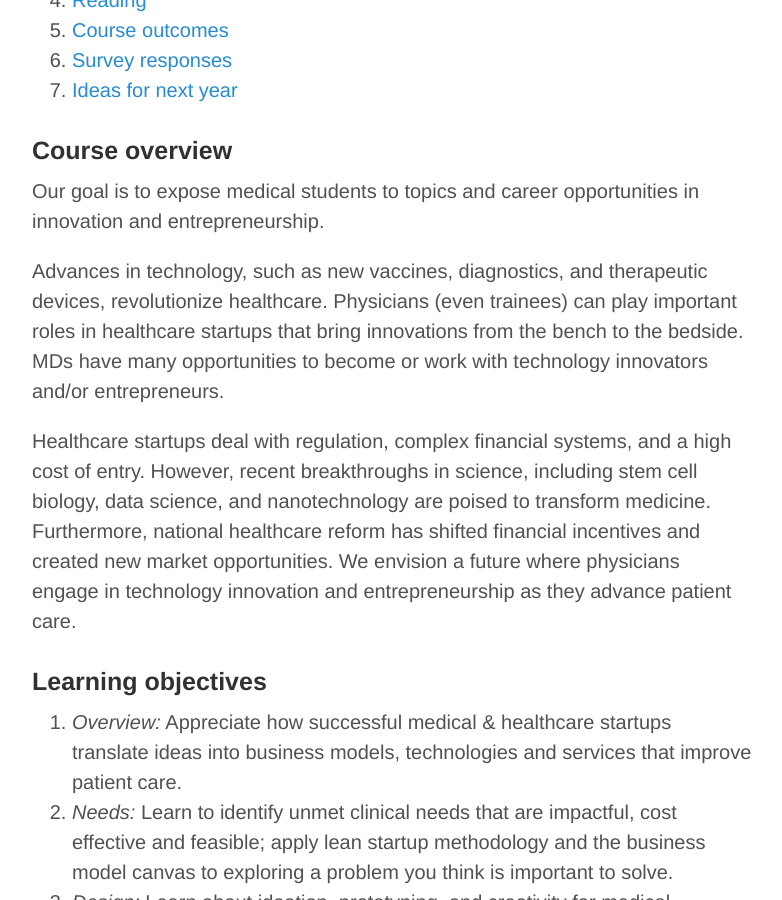
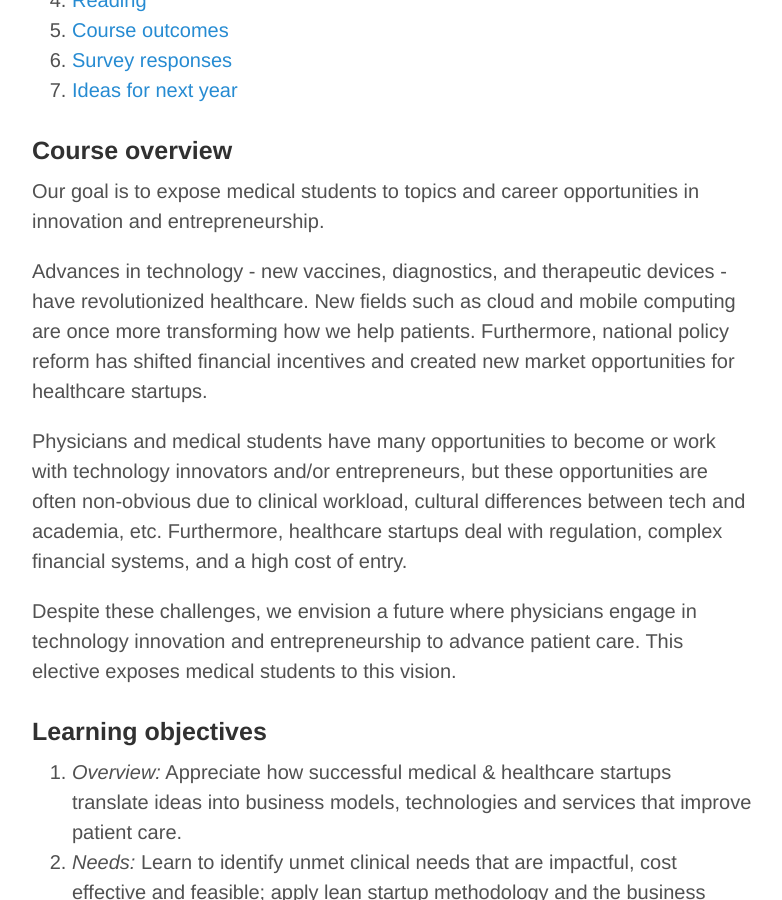
Before and after one commit to erikr/erikr.github.io, a Jekyll site: the page built from iemed.md, in a window 1280 px wide and 900 px high, scrolled down 458 px. Shown: the whole window, without its empty margins (248-1030 px from the left). Built offline with Jekyll 4.4.1, drawn with Linux system fonts in a browser that asks for light colours.

Commit message:
updated iemed

```diff
--- a/iemed.md
+++ b/iemed.md
@@ -22,9 +22,11 @@ Welcome to "Innovation and Entrepreneurship in Medicine" (IEMed), an M2 elective
 
 Our goal is to expose medical students to topics and career opportunities in innovation and entrepreneurship.
 
-Advances in technology, such as new vaccines, diagnostics, and therapeutic devices, revolutionize healthcare. Physicians (even trainees) can play important roles in healthcare startups that bring innovations from the bench to the bedside. MDs have many opportunities to become or work with technology innovators and/or entrepreneurs.
+Advances in technology - new vaccines, diagnostics, and therapeutic devices - have revolutionized healthcare. New fields such as cloud and mobile computing are once more transforming how we help patients. Furthermore, national policy reform has shifted financial incentives and created new market opportunities for healthcare startups.
 
-Healthcare startups deal with regulation, complex financial systems, and a high cost of entry. However, recent breakthroughs in science, including stem cell biology, data science, and nanotechnology are poised to transform medicine. Furthermore, national healthcare reform has shifted financial incentives and created new market opportunities. We envision a future where physicians engage in technology innovation and entrepreneurship as they advance patient care.
+Physicians and medical students have many opportunities to become or work with technology innovators and/or entrepreneurs, but these opportunities are often non-obvious due to clinical workload, cultural differences between tech and academia, etc. Furthermore, healthcare startups deal with regulation, complex financial systems, and a high cost of entry.
+
+Despite these challenges, we envision a future where physicians engage in technology innovation and entrepreneurship to advance patient care. This elective exposes medical students to this vision.
 
 <a name="los"></a>
 
```
